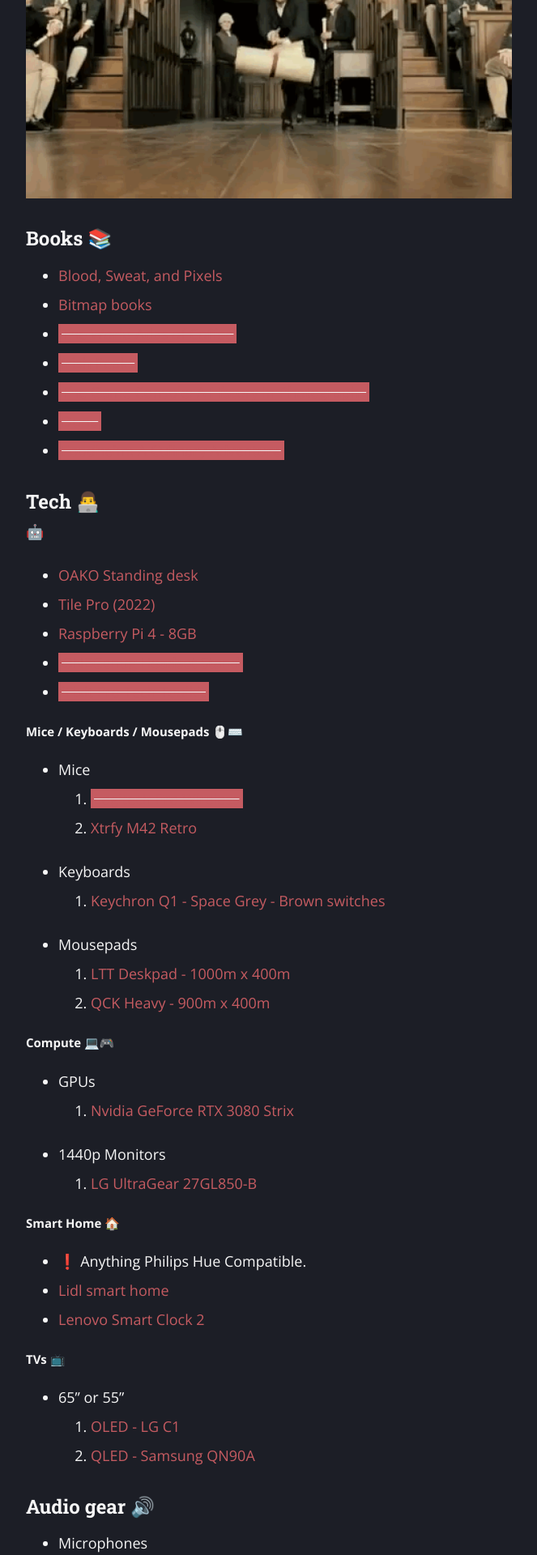
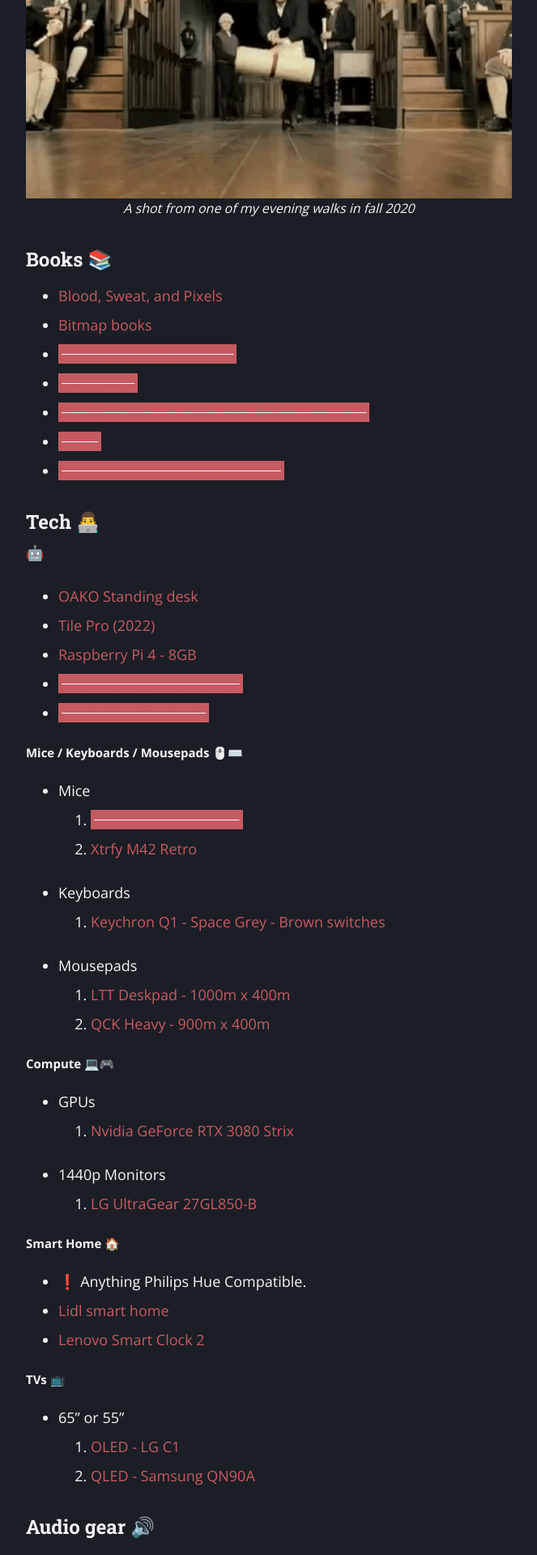
Before and after one commit to ragebflame/ragebflame.github.io, a Jekyll site: the page built from wishlist/index.md, in a window 1280 px wide. Shown: the part 478-2398 px from the top of the page at 81% size, without its empty margins (308-971 px from the left). Built offline with Jekyll 4.4.1, drawn with Linux system fonts in a browser that asks for light colours.

Commit message:
Added a script to generate webp images Added a figure.html to replace images Added css for figure.html See this page for more info https://www.thisdaysportion.com/posts/automating-webp-production-in-jekyll/

```diff
--- /dev/null
+++ b/_includes/figure.html
@@ -0,0 +1,26 @@
+<!--
+figure.html
+-->
+
+{% assign webp_filename = include.url | replace: ".jpg", ".webp" | replace:
+".jpeg", ".webp" | replace: ".png", ".webp" | replace: ".tiff", ".webp" %}
+
+<figure>
+  <picture>
+    <!-- Use the webp file -->
+    <source
+      srcset="/assets/img/remote/{{ webp_filename }}"
+      type="image/webp"
+      style="width: 100%"
+    />
+
+    <!-- Fallback to the file you added -->
+    <img
+      src="/assets/img/remote/{{ include.url }}"
+      alt="{{ include.alt }}"
+      style="width: 100%"
+    />
+  </picture>
+
+  <figcaption>{{ include.caption }}</figcaption>
+</figure>
--- a/assets/css/main.css
+++ b/assets/css/main.css
@@ -90,6 +90,22 @@
   line-height: 1.5em;
   color: var(--black);
   margin: 0 0 1.5em;
+}
+
+figure {
+  line-height: 1.5em;
+  color: var(--black);
+  margin: 0 0 1.5em;
+  width: 100%;
+}
+
+figcaption {
+  display: block;
+  width: 80%;
+  margin: -0.1em auto 2em;
+  font-size: 16px;
+  text-align: center;
+  font-style: italic;
 }
 
 ::selection {
@@ -436,6 +452,15 @@
   text-align: center;
 }
 
+.post figcaption {
+  display: block;
+  width: 80%;
+  margin: -1em auto 2em;
+  font-size: 16px;
+  text-align: center;
+  font-style: italic;
+}
+
 .post img.space-bottom {
   margin-bottom: 3em;
 }
--- a/wishlist/index.md
+++ b/wishlist/index.md
@@ -10,7 +10,7 @@
 
 💫*Last updated: 04/01/2022*
 
-<img alt="The list" src="/assets/img/remote/wishlist.webp" style="width: 100%;">
+{% include figure.html url="wishlist.webp" alt="The list" caption="A shot from one of my evening walks in fall 2020" %}
 
 ### Books 📚
 
```
Also changed, not shown: .pre-commit-config.yaml, 1 other file.
